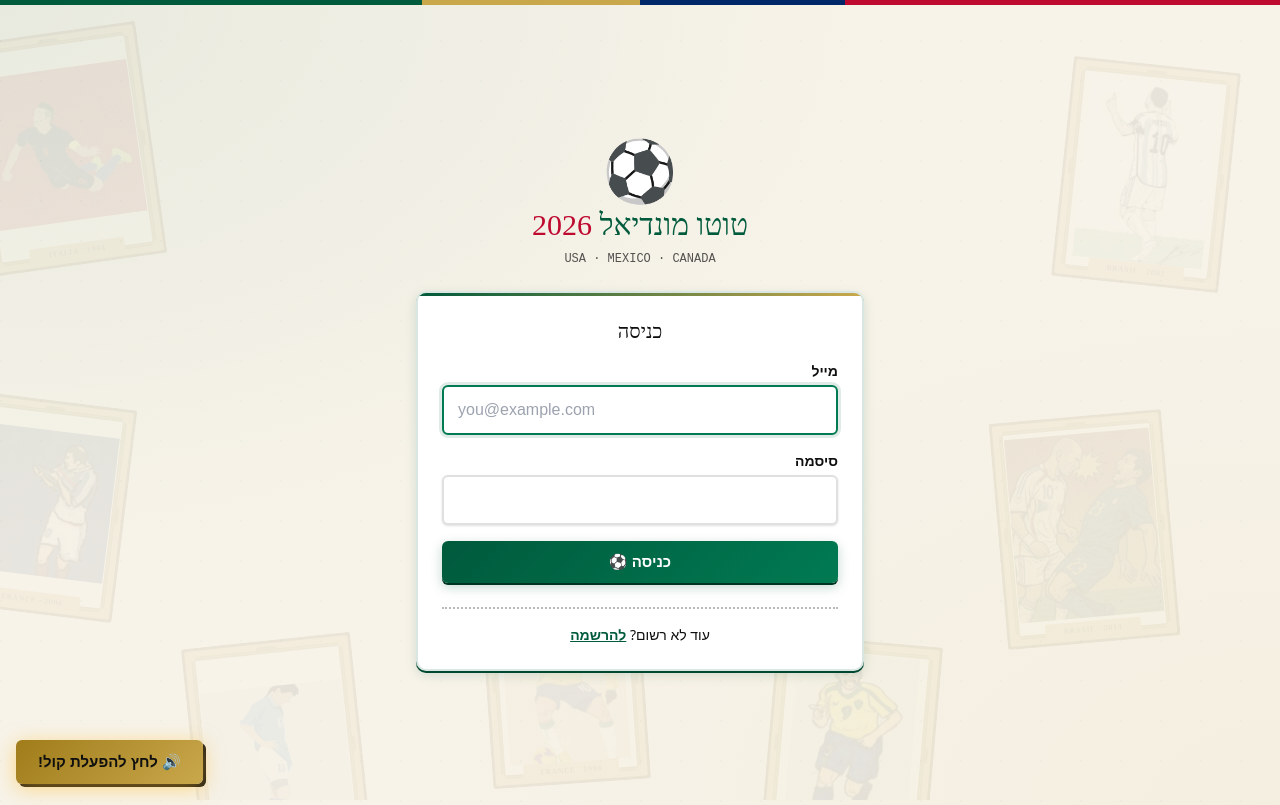
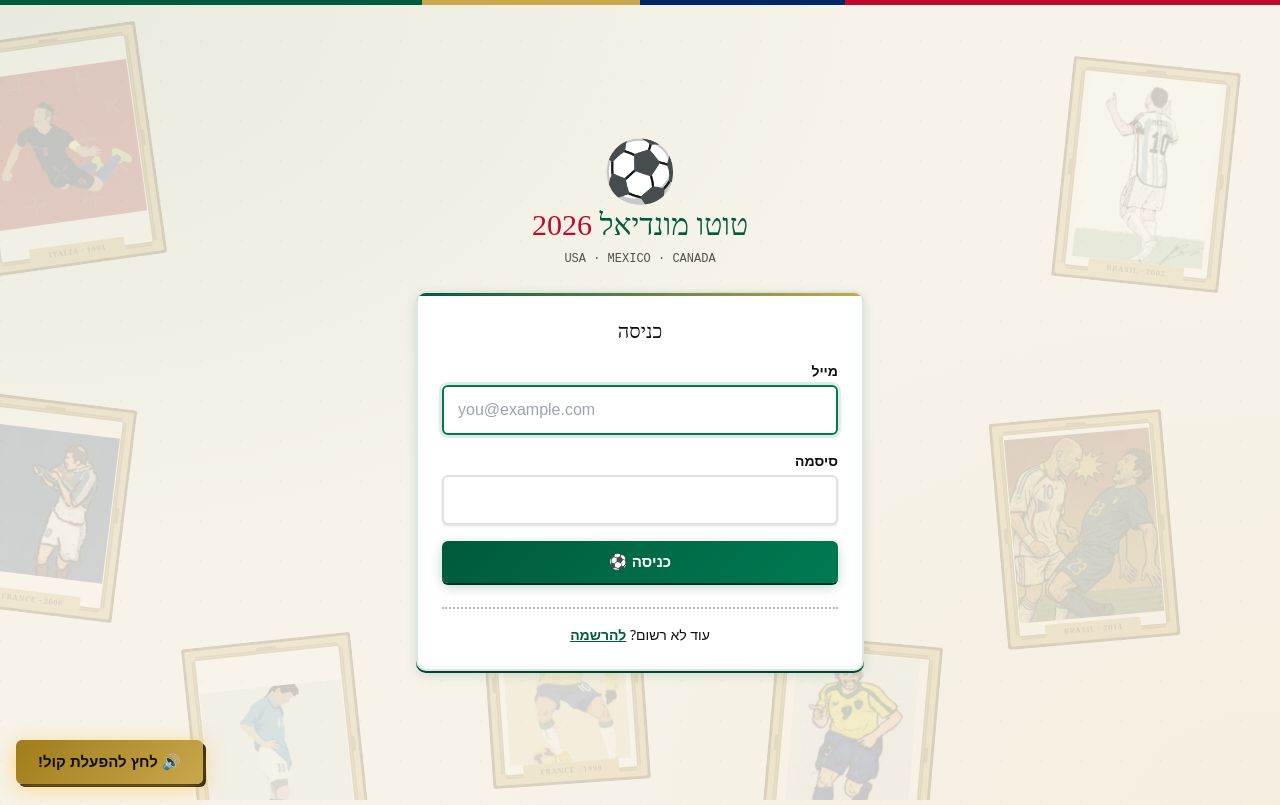
Before and after one commit to daamdoom0/toto-shchona-2026, a Next.js app: page /login in a window 1280 px wide. Built offline with nearby package versions, Linux system fonts and the light colour scheme.

Commit message:
Update PlayerFrames.tsx

```diff
--- a/src/components/background/PlayerFrames.tsx
+++ b/src/components/background/PlayerFrames.tsx
@@ -67,7 +67,7 @@ export default function PlayerFrames() {
             left: f.x,
             top: f.y,
             transform: `rotate(${f.rotation}deg)`,
-            opacity: 0.07,
+            opacity: 0.18,
             filter: "sepia(20%)",
           }}
         >
```
